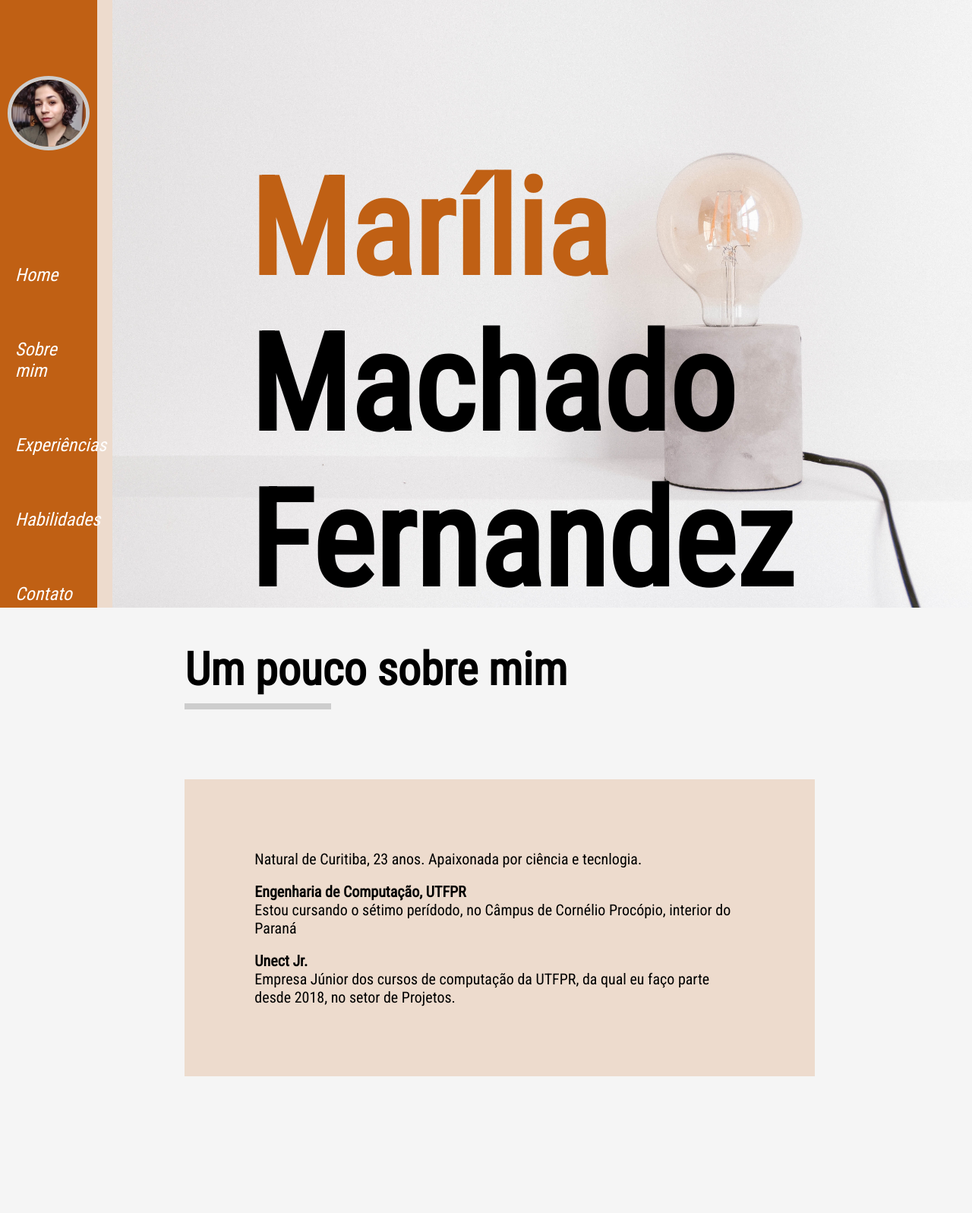
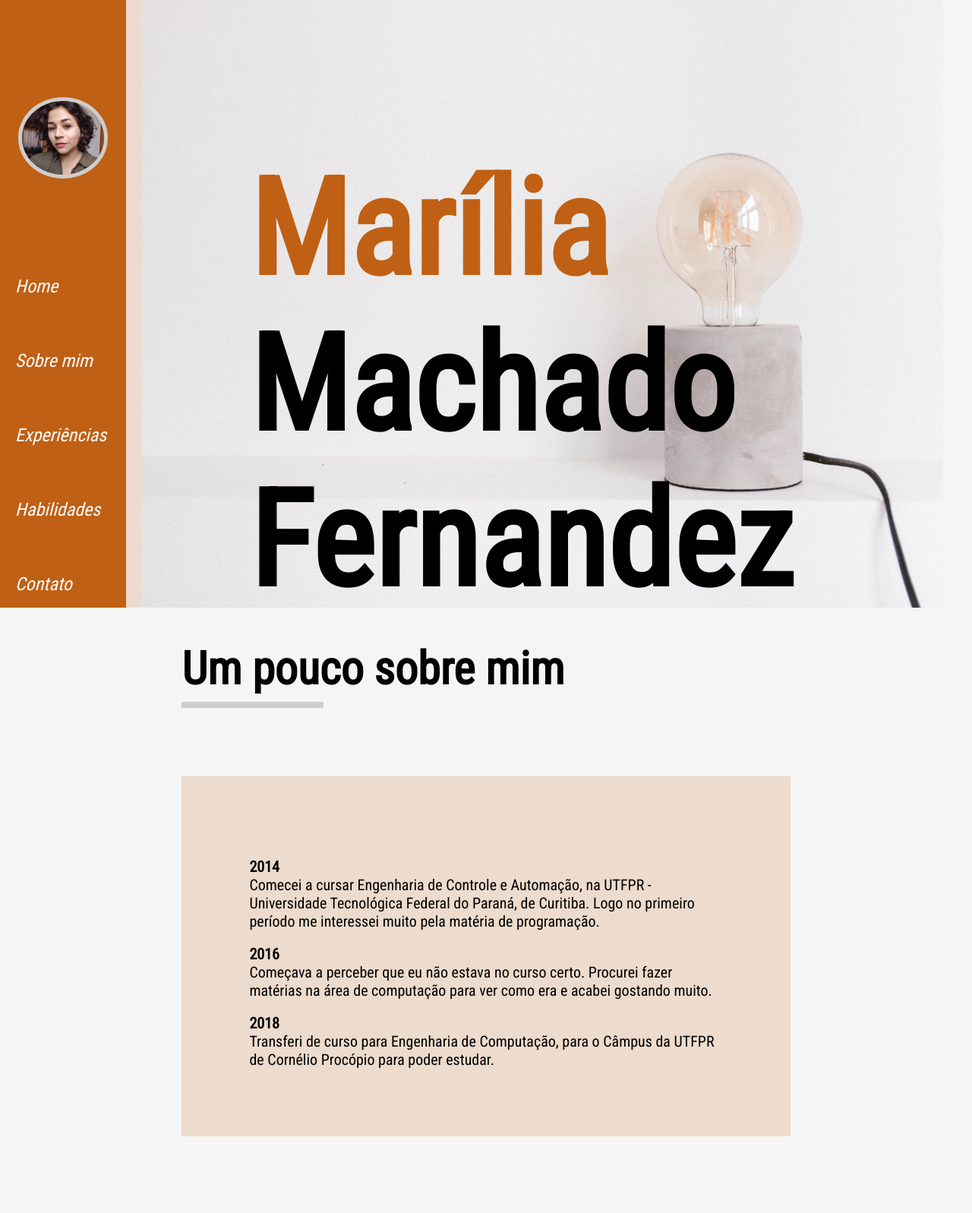
Before and after one commit to mariliafernandez/portfolio, a plain HTML site: page docs/index.html in a window 1280 px wide. Shown: the top 1597 px of the page at 76% size. Drawn offline with Linux system fonts and the light colour scheme; a web font is replaced by a local one.

Commit message:
Alteração de conteúdo

```diff
--- a/docs/index.html
+++ b/docs/index.html
@@ -51,11 +51,18 @@
         <div class="separator"></div>
 
         <ul class="items">
-            <p>Natural de Curitiba, 23 anos. Apaixonada por ciência e tecnlogia.</p>
-          <li> <b>Engenharia de Computação, UTFPR</b>
-          <p>Estou cursando o sétimo perídodo, no Câmpus de Cornélio Procópio, interior do Paraná</p></li>
-          <li><b>Unect Jr.</b>
-            <p>Empresa Júnior dos cursos de computação da UTFPR, da qual eu faço parte desde 2018, no setor de Projetos.</p></li>
+
+          <li><b>2014</b>
+            <p>Comecei a cursar Engenharia de Controle e Automação, na UTFPR - Universidade Tecnológica Federal do Paraná, de Curitiba. Logo no primeiro período me interessei muito pela matéria de programação.</p>
+          </li>
+
+          <li><b>2016</b>
+            <p>Começava a perceber que eu não estava no curso certo. Procurei fazer matérias na área de computação para ver como era e acabei gostando muito. </p>
+          </li>
+
+          <li><b>2018</b>
+            <p>Transferi de curso para Engenharia de Computação, para o Câmpus da UTFPR de Cornélio Procópio para poder estudar.</p>
+          </li>
 
         </ul>
       </div>
@@ -67,13 +74,26 @@
         <div class="separator"></div>
         <ul class="items" id="items-experiencia">
           <li> <b>Aulas Particulares</b>
-            <p>Minha primeira experiência profissional foi dando aulas. Eu sempre gostei muito de exatas e de compartilhar conhecimento. Fiquei dois anos dando aulas de reforço em matemárica, física e química, para o nível fundamental e médio.</p></li>
+            <p>Minha primeira experiência profissional foi dando aulas. Eu sempre gostei muito de exatas e de
+              compartilhar conhecimento. Fiquei dois anos dando aulas de reforço em matemárica, física e química, para o
+              nível fundamental e médio.</p>
+          </li>
           <li><b>Empresa Júnior</b>
-              <p>Minha experiência na empresa júnior foi muito importante para o meu desenvolvimento técnico e pessoal. Entrei em 2018 como assessora de Projetos, e pude aprender muita coisa no projeto no qual eu participei. Em 2019 fui diretora de Projetos, aí pude desenvolver minhas habilidades para lidar com pessoas e problemas.</p></li>
+            <p>Minha experiência na empresa júnior foi muito importante para o meu desenvolvimento técnico e pessoal.
+              Entrei em 2018 como assessora de Projetos, e pude aprender muita coisa no projeto no qual eu participei.
+              Em 2019 fui diretora de Projetos, aí pude desenvolver minhas habilidades para lidar com pessoas e
+              problemas.</p>
+          </li>
           <li><b>Trabalho Voluntário</b>
-            <p>Já participei como monitora de informática no programa Informática Para Imigrantes, na UFPR de Curitiba, onde eram dadas aulas de informática básica e intermediária a imigrantes.<br> Também fui monitora de matemática no projeto ELAS na UTFPR-CP, projeto de extensão que tem como objetivo incentivar a área de tecnologia às alunas do ensino médio público de Cornélio Procópio. </p></li>
+            <p>Já participei como monitora de informática no programa Informática Para Imigrantes, na UFPR de Curitiba,
+              onde eram dadas aulas de informática básica e intermediária a imigrantes.<br> Também fui monitora de
+              matemática no projeto ELAS na UTFPR-CP, projeto de extensão que tem como objetivo incentivar a área de
+              tecnologia às alunas do ensino médio público de Cornélio Procópio. </p>
+          </li>
           <li><b>Projetos</b>
-            <p>Tenho alguns projetos desenvolvidos durante a minha graduação, você pode conferir alguns deles no meu <a href="https://github.com/mariliafernandez/">GitHub</a></p></li>
+            <p>Tenho alguns projetos desenvolvidos durante a minha graduação, você pode conferir alguns deles no meu <a
+                href="https://github.com/mariliafernandez/">GitHub</a></p>
+          </li>
 
         </ul>
       </div>
@@ -114,9 +134,18 @@
 
           <li id="idiomas"><b>Idiomas</b>
             <ul class="listas-habilidades">
-                    <li><p>Inglês</p><p class="text">Intermediário Avançado (Nível B2 pelo TOEFL ITP) </p></li>
-                    <li><p>Espanhol</p><p class="text">Intermediário</p></li>
-                    <li><p>Francês</p><p class="text">Básico</p></li>
+              <li>
+                <p>Inglês</p>
+                <p class="text">Intermediário Avançado (Nível B2 pelo TOEFL ITP) </p>
+              </li>
+              <li>
+                <p>Espanhol</p>
+                <p class="text">Intermediário</p>
+              </li>
+              <li>
+                <p>Francês</p>
+                <p class="text">Básico</p>
+              </li>
 
             </ul>
           </li>
@@ -129,16 +158,31 @@
         <h2>Contato</h2>
         <div class="separator"></div>
         <ul id="items-contato">
-                <li><a href="https://www.linkedin.com/in/mariliafernandez/"><img src="./resources/images/linkedin.svg"><p>/mariliafernandez</p></a></li>
-                <li><a href="https://github.com/mariliafernandez/"><img src="./resources/images/github.svg"><p>/mariliafernandez</p></a></li>
-                <li><a href="https://www.facebook.com/marilia.machado0"><img src="./resources/images/facebook.svg"><p>/marilia.machado0</p></a></li>
-                <li><a href="https://www.instagram.com/mariliafernandez_/"><img src="./resources/images/instagram.svg"><p>/mariliafernandez_</p></a></li>
-                <li><a href="mailto:marilia.mfernandez@gmail.com"><img src="./resources/images/email.svg"><p>marilia.mfernandez@gmail.com</p></a></li>
+          <li><a href="https://www.linkedin.com/in/mariliafernandez/"><img src="./resources/images/linkedin.svg">
+              <p>/mariliafernandez</p>
+            </a></li>
+          <li><a href="https://github.com/mariliafernandez/"><img src="./resources/images/github.svg">
+              <p>/mariliafernandez</p>
+            </a></li>
+          <li><a href="https://www.facebook.com/marilia.machado0"><img src="./resources/images/facebook.svg">
+              <p>/marilia.machado0</p>
+            </a></li>
+          <li><a href="https://www.instagram.com/mariliafernandez_/"><img src="./resources/images/instagram.svg">
+              <p>/mariliafernandez_</p>
+            </a></li>
+          <li><a href="mailto:marilia.mfernandez@gmail.com"><img src="./resources/images/email.svg">
+              <p>marilia.mfernandez@gmail.com</p>
+            </a></li>
         </ul>
       </div>
     </div>
+
+    <div id="foooter">
+        <p>Declare variables, not war.</p>
     </div>
-  <footer></footer>
+
+  </div>
+
 </body>
 
 </html>
--- a/docs/resources/script.css
+++ b/docs/resources/script.css
@@ -35,13 +35,13 @@ h1{
 
 .sessao {
     height: 100vh;
-    width: 90%;
+    width: 87%;
     margin-left: 10%;
 }
 
 nav {
     position: fixed;
-    width: 10%;
+    width: 13%;
     top:0;
     left: 0;
     flex-direction: column;
@@ -62,7 +62,7 @@ body{
 
 #menu {
     list-style: none;
-    margin: 20px 0;
+    /* margin: 10px 0; */
     font-size: 24px;
 }
 
@@ -71,6 +71,10 @@ body{
     padding-bottom: 40px;
     font-style: italic;
 
+}
+
+#menu li:first-child{
+    margin-top: 0px;
 }
 #menu li a{
     color: white;
@@ -128,8 +132,8 @@ li{
 }
 
 #perfil {
-    margin: 100px 10px;
-    height: 140px;
+    margin: 128px 24px;
+    height: 150px;
     /* width: auto; */
     border-radius: 50%;
     /* padding: 24px; */
@@ -201,3 +205,13 @@ li{
 .listas-habilidades li{
     margin-top: 10px;
 }
+
+#footer{
+    width: 100%;
+    height: 500px;
+    position: absolute;
+    bottom: 0;
+    left: 0;
+    background-color: #000000;
+
+}
```
Lines whose indentation alone changed are shown as unchanged.
